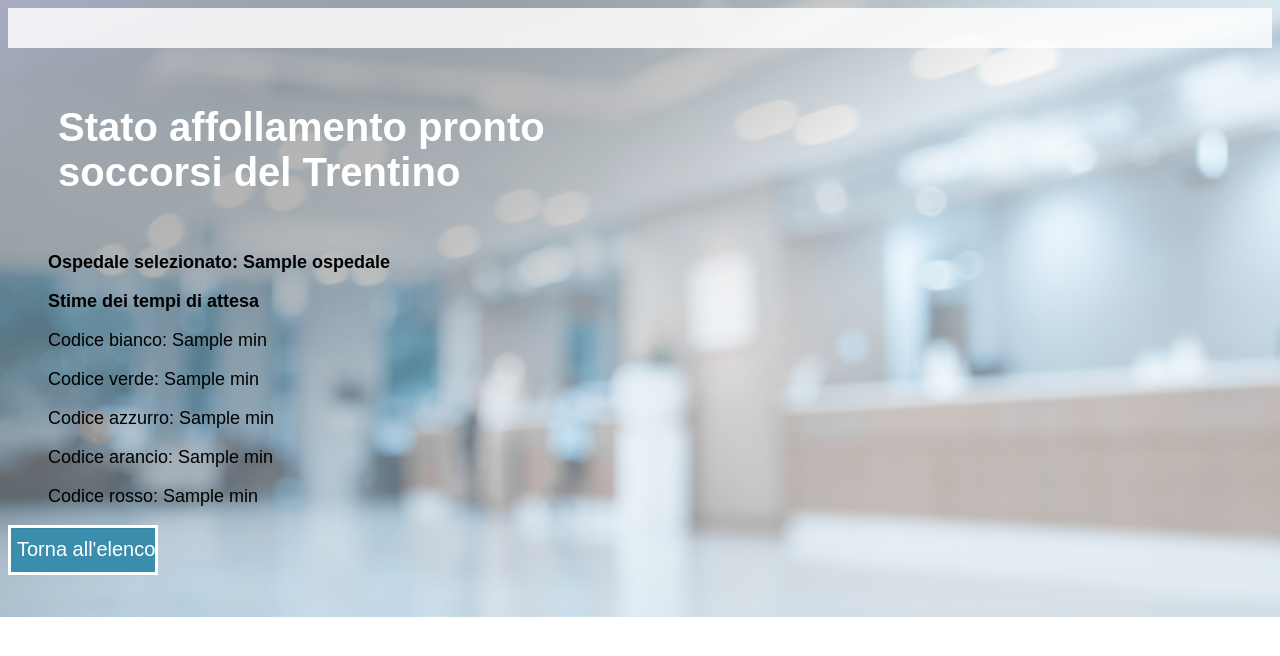
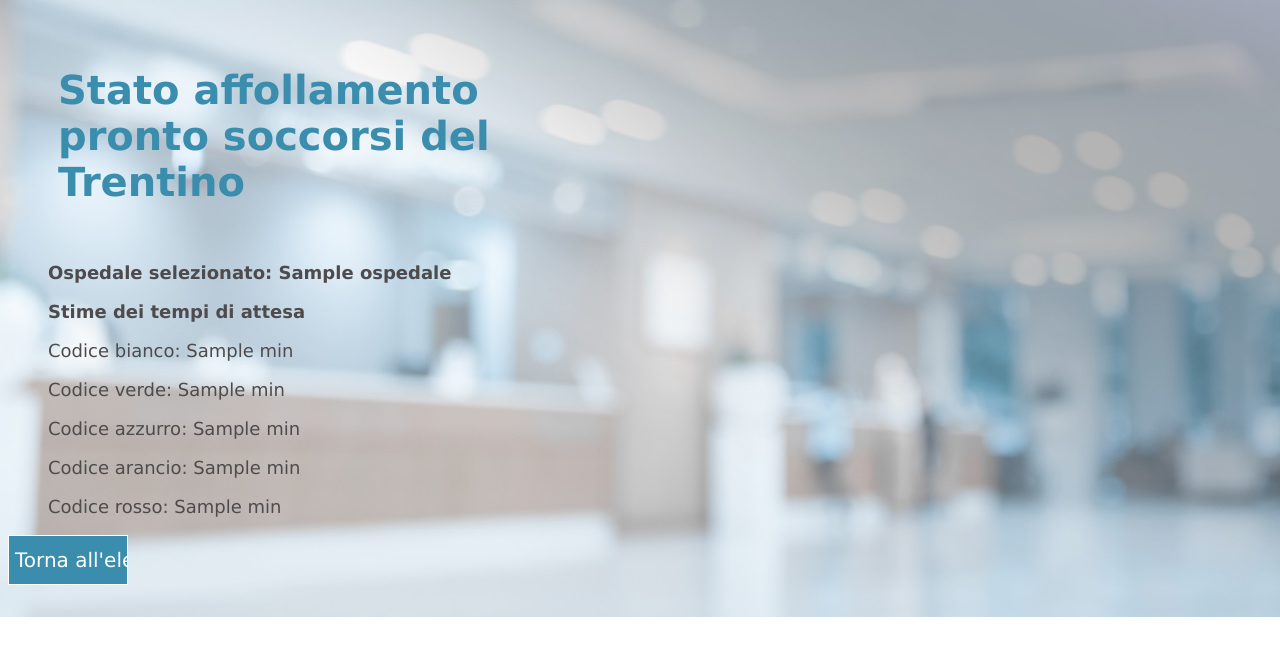
Before and after one commit to annabavaresco/pstrentino, a Flask app: template app/templates/result.html in a window 1280 px wide. Shown: the top 656 px of the page. Run offline with Flask 2, Linux system fonts and the light colour scheme; the template is opened without the code that fills it: most values are stand-ins (such as "Sample title", 1, 10 or a date in 2020).

Commit message:
Changing app appearence

```diff
--- a/app/app.py
+++ b/app/app.py
@@ -1,19 +1,19 @@
 from flask import Flask, render_template, url_for, request, redirect
 import requests
 import json
-from flask_caching import Cache
+#from flask_caching import Cache
 
 app = Flask(__name__, static_folder='static/css')
 app.static_folder = 'static'
-app.config.from_object('config.Config')  # Set the configuration variables to the flask application
-cache = Cache(app)
+#app.config.from_object('config.Config')  # Set the configuration variables to the flask application
+#cache = Cache(app)
 
 @app.route('/')
 
 def index():
     return render_template('index.html')
 
-@cache.cached(timeout=60, query_string=True)
+#@cache.cached(timeout=60, query_string=True)
 def get_prediction():
         req = requests.get('http://api:5000').json()
         return req
--- a/app/static/css/main.css
+++ b/app/static/css/main.css
@@ -1,17 +1,22 @@
+html{
+overflow-y: scroll;
+overflow-x: scroll
+}
 
-h1 {color:rgb(255, 255, 255); font-family: sans-serif;
+h1 {color:rgb(58, 141, 173);
     font-size: 30pt;
-    padding-top: 30px; padding-bottom: 30px; padding-right: 700px; padding-left: 50px;
+    padding-top: 40px; padding-bottom: 30px; padding-right: 700px; padding-left: 50px;
 
 
 }
 
 body {
 
-    font-family: sans-serif;
+    font-family:'Lucida Sans', 'Lucida Sans Regular', 'Lucida Grande', 'Lucida Sans Unicode', Geneva, Verdana, sans-serif;
+
     font-size: large;
-    background-image: url("../images/blurred.jpg");
-
+    background-image: url("../images/blurred_mirrored.jpg");
+    color:rgb(77, 75, 75);
     background-repeat: no-repeat;
     background-position-x: 0px;
     background-position-y: 0px;
@@ -20,7 +25,7 @@
 }
 
 p {
-    padding-right: 800px;
+    padding-right: 700px;
     padding-left: 40px
     ;
 }
@@ -30,24 +35,24 @@
 }
 
 
-select{display:block;width:310px;height:50px;padding:6px 12px;
-    font-size:20px;line-height:1.42857143;color:#fff;
-    background-color:rgb(58, 141, 173);background-image:none;border:3px solid #fff;
-    -webkit-box-shadow:inset 0 1px 1px rgb(255, 255, 255);
-    box-shadow:inset 0 1px 1px rgba(0,0,0,.075);}
+select{display:block;width:350px;height:50px;padding:6px 12px;
+    font-family:'Lucida Sans', 'Lucida Sans Regular', 'Lucida Grande', 'Lucida Sans Unicode', Geneva, Verdana, sans-serif;
+    font-size:20px; color:#fff;
+    outline: none;
+    border: 0.5px solid white;
+    background-color:rgb(58, 141, 173)}
 
 
-select:focus,
 select:hover, input:hover {
 
-    border: 2px solid rgb(255, 255, 255);
-    background-color: rgb(127, 204, 235)
+    border: 1px solid rgb(255, 255, 255);
+    background-color: rgb(84, 175, 211)
 
 }
 
 select option {
     background: rgb(116, 162, 179);
-    color: black;
+
 }
 
 /*input{display:block;width:150px;height:50px;padding:6px 12px;
@@ -58,10 +63,12 @@
     margin-top: 0px;
     }*/
 
-input{width:150px;height:50px;
+input{width:120px;height:50px;
+    font-family:'Lucida Sans', 'Lucida Sans Regular', 'Lucida Grande', 'Lucida Sans Unicode', Geneva, Verdana, sans-serif;
         font-size:20px;color:#fff;
-        background-color: rgb(58, 141, 173);border:3px solid #fff;
-        box-shadow:inset 0 1px 1px rgba(0,0,0,.075);
+        background-color: rgb(58, 141, 173);border:0px solid #fff;
+        outline: none;
+        border: 0.5px solid white;
 
         }
 
@@ -75,7 +82,7 @@
 
 
 .blank {
-    background-color:rgba(255, 255, 255, 0.829);
-    padding: 20px;
+    background-color:#fff;
+    padding: 0px;
 
 }
--- a/app/templates/base.html
+++ b/app/templates/base.html
@@ -15,12 +15,13 @@
 
         </div>
         <h1>Stato di affollamento dei pronto soccorsi del Trentino</h1>
+
         <div class="main-paragraph">
 
             <p>
                 In questa pagina sono disponibili dati relativi all'affollamento dei pronto soccorsi
                 di tutto il Trentino aggiornati regolarmente a intervalli di 10 minuti.
-                <img src="C:/Users/annab/Desktop/Uni/bdt/Progetto-LOCAL/docker-compose-ann/app/static/images">
+
             </p>
 
             <p>
```
Also changed, not shown: docker-compose.yaml (+14 -0 lines), app/static/images/blurred_mirrored.jpg (added).
